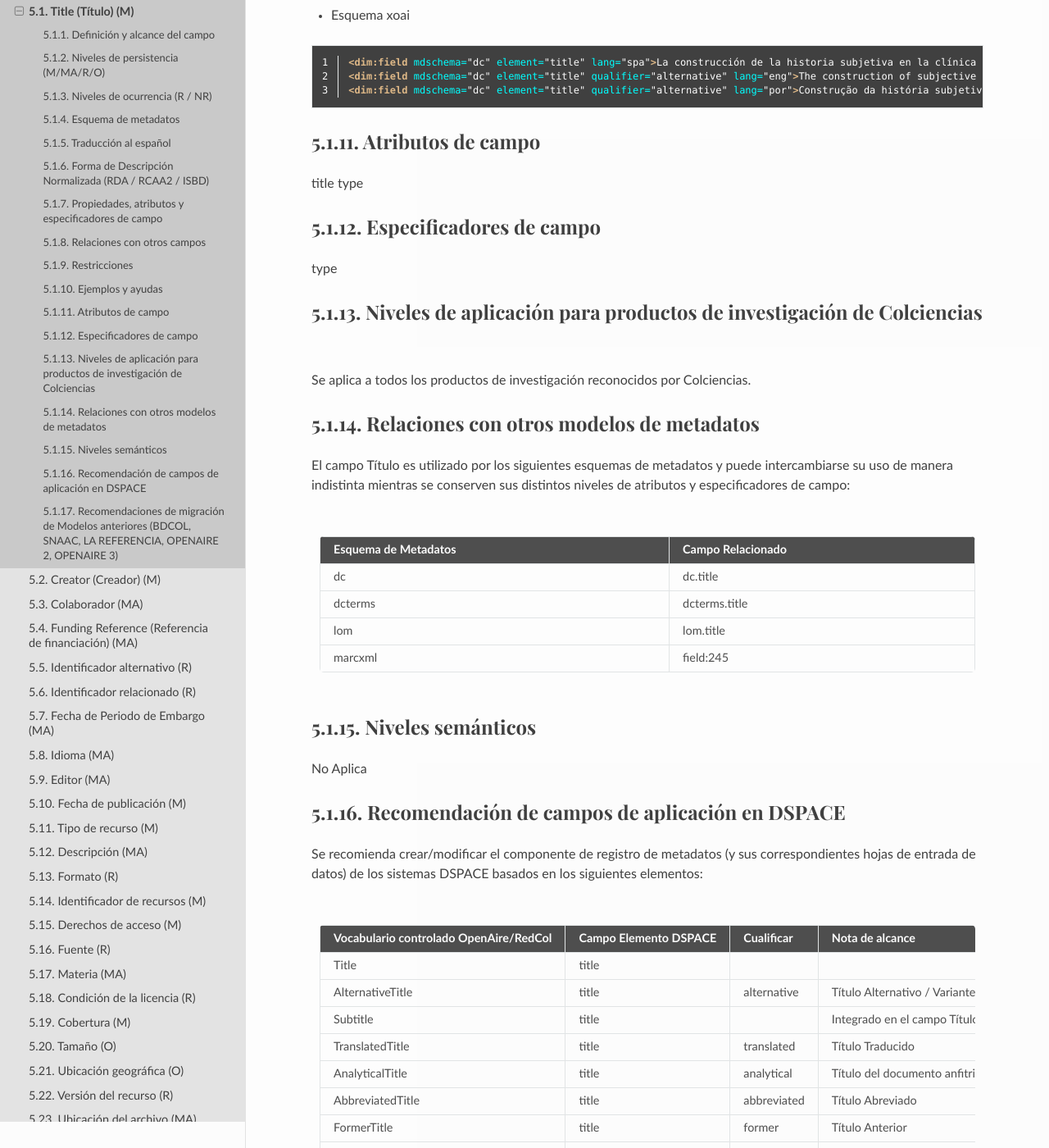
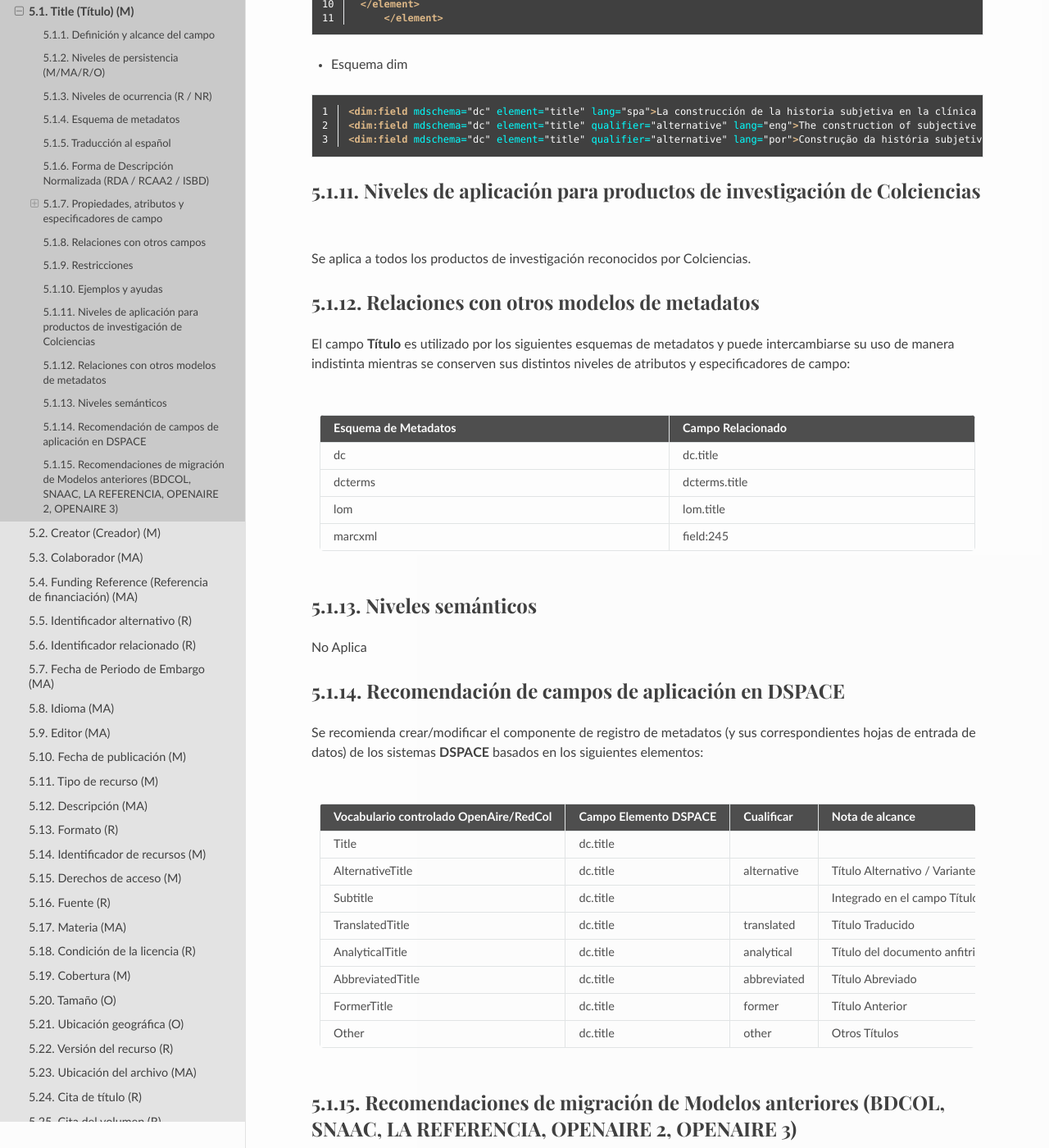
Before and after one commit to rcic/openaire4, a Sphinx documentation site: the page built from docs/field_title.rst, in a window 1280 px wide and 1400 px high, scrolled down 2880 px. Shown: the whole window at 82% size. Built offline with Sphinx 7.4.7 and the Read the Docs theme 2.0.0, drawn with Linux system fonts in a browser that asks for light colours; some web fonts are replaced; a script that is not in the unit is left out; some of the changed text lies outside the part shown.

Commit message:
actualizacion

```diff
--- a/docs/field_title.rst
+++ b/docs/field_title.rst
@@ -18,12 +18,18 @@
 Niveles de ocurrencia (R / NR)
 ------------------------------
 Repetible (R): **1-n veces**.
-Repita este campo utilizando los distintos atributos de idioma o tipo de título según se considere
+
+..
+
+Repita este campo utilizando los distintos atributos de idioma o tipo de título según se considere.
 
 
 Esquema de metadatos
 ------------------------------
 datacite:title
+
+..
+
 **Nota:** Este campo se ha adaptado del esquema de metadatos DATACITE MetadataKernel versión 4.1 (http://doi.org/10.5438/0014), el cual es utilizado ampliamente para la gestión de documentos y datos.
 
 Traducción al español
@@ -34,15 +40,14 @@
 -----------------------------------------------------
 RDA (Recursos: descripción y acceso): Revise la forma adecuada para ingresar la información de título con su debida puntuación:
 
-Revise la forma adecuada para ingresar la información de título con su debida puntuación:
-
 	- **Título:** Ingrese el título del recurso, la primera letra en mayúscula y finalice con punto. Ej: Acuerdos de paz en Colombia.
 	- **Subtítulo:** Seguido del título principal del recurso colo espacio : espacio e ingrese el subtítulo. Ejemplo: Acuerdos de paz en Colombia : una mirada al conflicto armado
 
 Propiedades, atributos y especificadores de campo
 -------------------------------------------------
 
-**Propiedad Título (title) (M, 1-n): Utilice el nombre del título como valor.**
+Propiedad Título (title) (M, 1-n): Utilice el nombre del título como valor
+++++++++++++++++++++++++++++++++++++++++++++++++++++++++++++++++++++++++++
 
 	- **Atributo IDIOMA (xml:lang) (O, 0-1):** Este atributo especifica el idioma asociado al tipo de título que se describe. Se debe tener en cuenta su codificación normalizada según el vocabulario propuesto por el estándar ISO 639-3 utilizando carácteres en UTF-8 (https://iso639-3.sil.org/code_tables/download_tables)
 
@@ -52,6 +57,8 @@
 | Vocabulario Normalizado | Descripción del Atributo                                           | Dominio de Vocabulario |
 +=========================+====================================================================+========================+
 | AlternativeTitle        | Título Alternativo / Variantes del Título                          | datacite [#]_          |
++-------------------------+--------------------------------------------------------------------+------------------------+
+| Subtitle                | Subtítulo (Recomendado unificar en Título: Subtítulo)              | datacite               |
 +-------------------------+--------------------------------------------------------------------+------------------------+
 | TranslatedTitle         | Título Traducido                                                   | datacite               |
 +-------------------------+--------------------------------------------------------------------+------------------------+
@@ -124,7 +131,7 @@
     </element>
 	</element>
 
-- Esquema xoai
+- Esquema dim
 
 .. code-block:: xml
    :linenos:
@@ -135,13 +142,6 @@
 
 ..
 
-Atributos de campo
-------------------
-title type
-
-Especificadores de campo
-------------------------
-type
 
 Niveles de aplicación para  productos de investigación de Colciencias
 ---------------------------------------------------------------------
@@ -149,7 +149,7 @@
 
 Relaciones con otros modelos de metadatos
 -----------------------------------------
-El campo Título es utilizado por los siguientes esquemas de metadatos y puede intercambiarse su uso de manera indistinta mientras se conserven sus distintos niveles de atributos y especificadores de campo:
+El campo **Título** es utilizado por los siguientes esquemas de metadatos y puede intercambiarse su uso de manera indistinta mientras se conserven sus distintos niveles de atributos y especificadores de campo:
 
 +----------------------+-------------------+
 | Esquema de Metadatos | Campo Relacionado |
@@ -170,26 +170,26 @@
 Recomendación de campos de aplicación en DSPACE
 -----------------------------------------------
 
-Se recomienda crear/modificar el componente de registro de metadatos (y sus correspondientes hojas de entrada de datos) de los sistemas DSPACE basados en los siguientes elementos:
+Se recomienda crear/modificar el componente de registro de metadatos (y sus correspondientes hojas de entrada de datos) de los sistemas **DSPACE** basados en los siguientes elementos:
 
 +----------------------------------------+-----------------------+-------------+--------------------------------------------------------------------+
 | Vocabulario controlado OpenAire/RedCol | Campo Elemento DSPACE | Cualificar  | Nota de alcance                                                    |
 +========================================+=======================+=============+====================================================================+
-| Title                                  | title                 |             |                                                                    |
+| Title                                  | dc.title              |             |                                                                    |
 +----------------------------------------+-----------------------+-------------+--------------------------------------------------------------------+
-| AlternativeTitle                       | title                 | alternative | Título Alternativo / Variantes del Título                          |
+| AlternativeTitle                       | dc.title              | alternative | Título Alternativo / Variantes del Título                          |
 +----------------------------------------+-----------------------+-------------+--------------------------------------------------------------------+
-| Subtitle                               | title                 |             | Integrado en el campo Título                                       |
+| Subtitle                               | dc.title              |             | Integrado en el campo Título (No separar de DSPACE)                |
 +----------------------------------------+-----------------------+-------------+--------------------------------------------------------------------+
-| TranslatedTitle                        | title                 | translated  | Título Traducido                                                   |
+| TranslatedTitle                        | dc.title              | translated  | Título Traducido                                                   |
 +----------------------------------------+-----------------------+-------------+--------------------------------------------------------------------+
-| AnalyticalTitle                        | title                 | analytical  | Título del documento anfitrión (Aplica para documentos analíticos) |
+| AnalyticalTitle                        | dc.title              | analytical  | Título del documento anfitrión (Aplica para documentos analíticos) |
 +----------------------------------------+-----------------------+-------------+--------------------------------------------------------------------+
-| AbbreviatedTitle                       | title                 | abbreviated | Título Abreviado                                                   |
+| AbbreviatedTitle                       | dc.title              | abbreviated | Título Abreviado                                                   |
 +----------------------------------------+-----------------------+-------------+--------------------------------------------------------------------+
-| FormerTitle                            | title                 | former      | Título Anterior                                                    |
+| FormerTitle                            | dc.title              | former      | Título Anterior                                                    |
 +----------------------------------------+-----------------------+-------------+--------------------------------------------------------------------+
-| Other                                  | title                 | other       | Otros Títulos                                                      |
+| Other                                  | dc.title              | other       | Otros Títulos                                                      |
 +----------------------------------------+-----------------------+-------------+--------------------------------------------------------------------+
 
 
```
